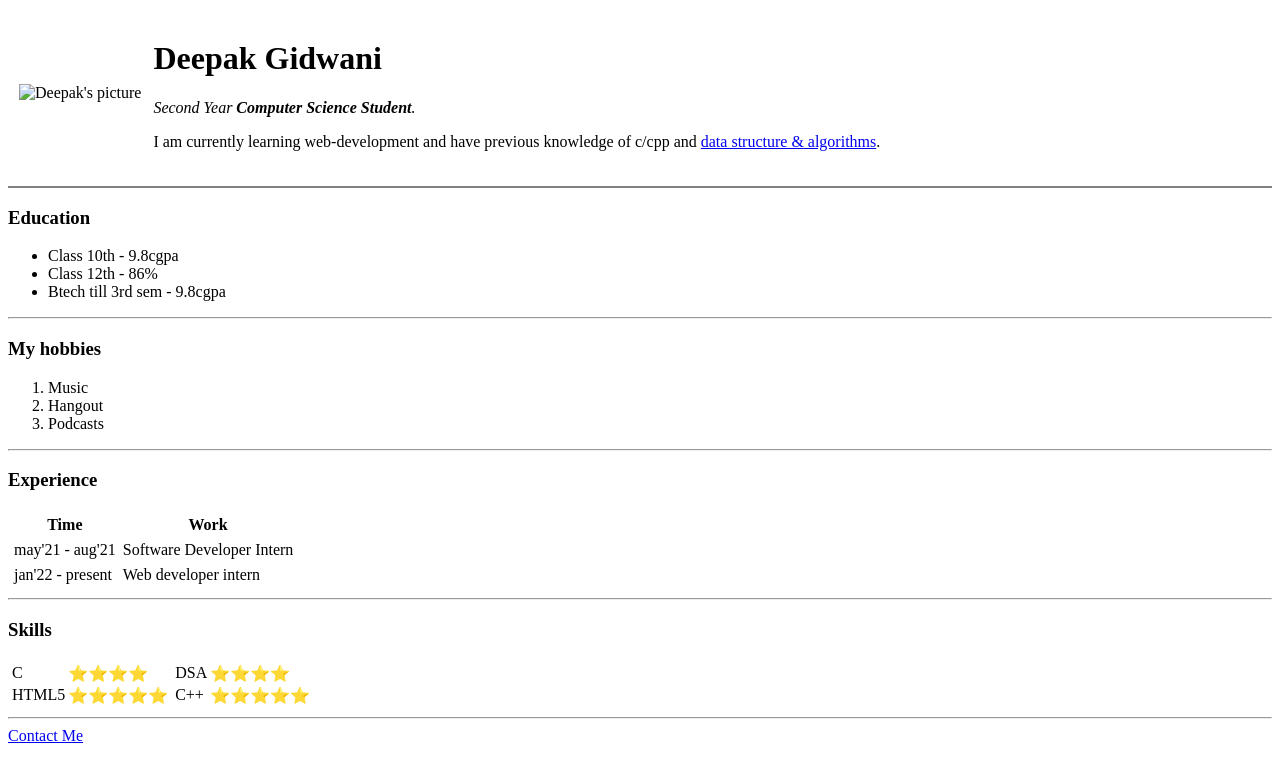
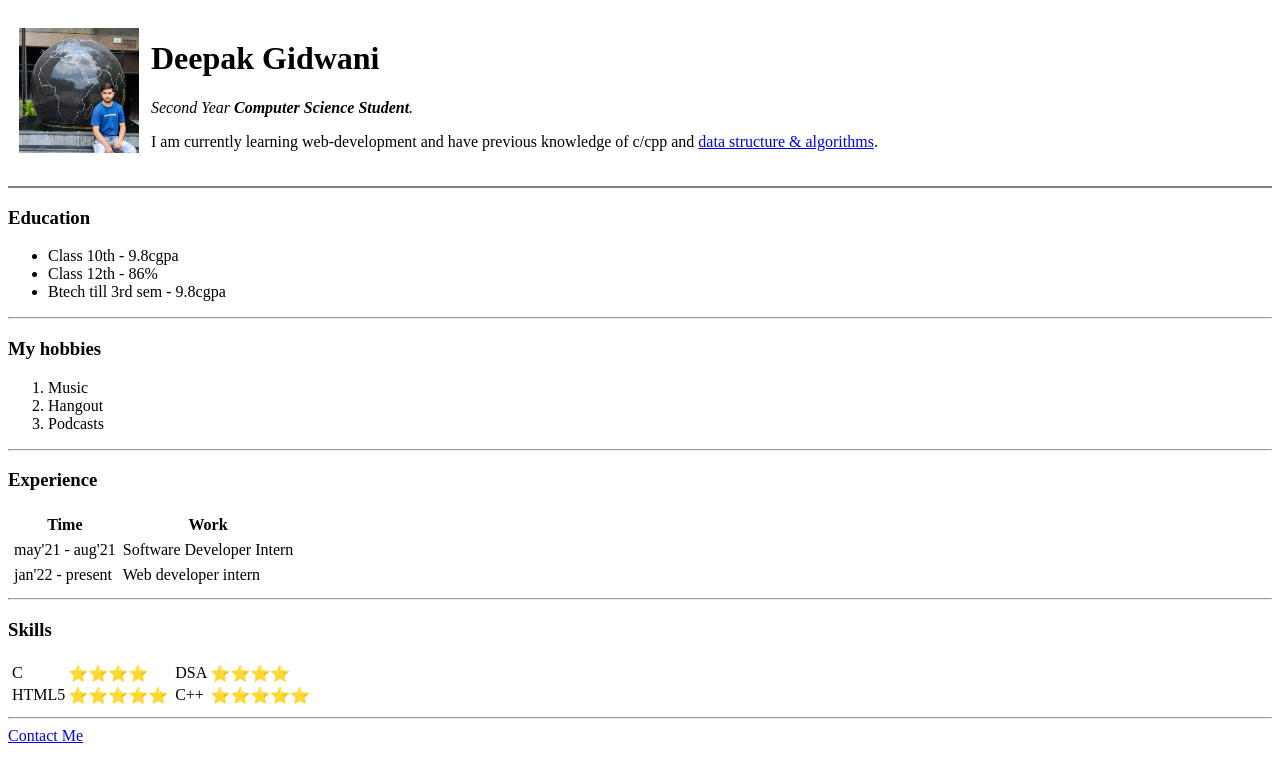
Before and after one commit to deepak-gidwani/cv, a plain HTML site: page index.html in a window 1280 px wide. Drawn offline with Linux system fonts and the light colour scheme.

Commit message:
change path of image

```diff
--- a/index.html
+++ b/index.html
@@ -11,7 +11,7 @@
   <!-- ye alt jb image load na ho to alternative ye text show kre isley hota h or seo k liye bhi acha h webpage k baare m bta ta hai-->
   <table cellspacing="10">
     <tr>
-      <td><img src="images/deepak.jpg" alt="Deepak's picture" height="125" width="120"></td>
+      <td><img src="deepak.jpg" alt="Deepak's picture" height="125" width="120"></td>
       <td>
         <h1>Deepak Gidwani</h1>
         <p><em>Second Year <strong>Computer Science Student</strong>.</em></p>
```
